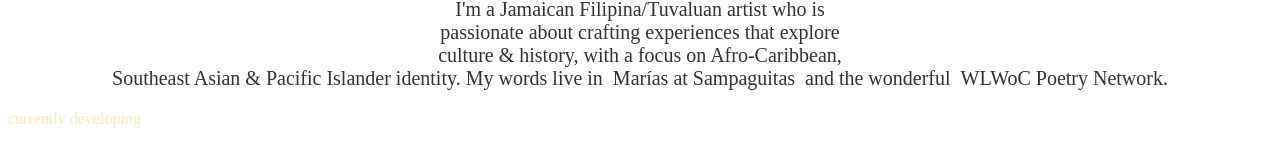
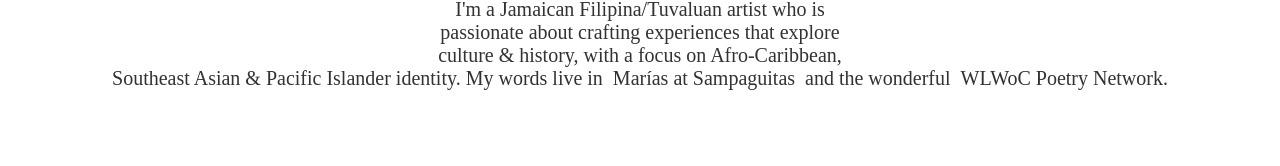
Before and after one commit to oftheroses/oftheroses.github.io, a plain HTML site: page index.html in a window 1280 px wide. Shown: the part 150-316 px from the top of the page. Drawn offline with Linux system fonts and the light colour scheme.

Commit message:
Update index.html

```diff
--- a/index.html
+++ b/index.html
@@ -29,7 +29,8 @@
             .divCurrentlyDeveloping {
                 font-family: BabyDoll;
                 width: 100%;
-                color:bisque;
+                background-color:bisque;
+                color: #FF4040;
             }
 
             </style>
@@ -59,7 +60,6 @@
     </div>
 
     <div class="divCurrentlyDeveloping">
-        <p>currently developing</p>
     </div>
 </body>
 </html>
```
